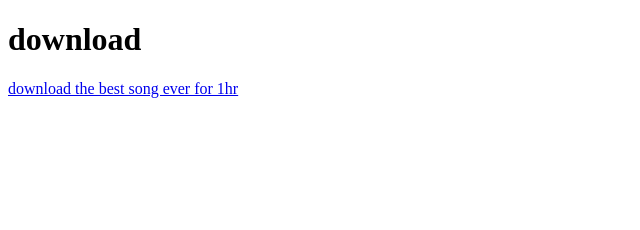
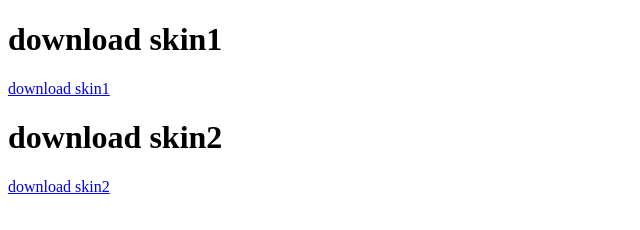
Before and after one commit to gungurbuz/idunnobro, a plain HTML site: page index.html in a window 1280 px wide. Shown: the whole page, without its empty margins (0-640 px from the left). Drawn offline with Linux system fonts and the light colour scheme.

Commit message:
overhaul now is a site for shkku_13's skins
based

```diff
--- a/index.html
+++ b/index.html
@@ -2,10 +2,12 @@
 <html lang="en" dir="ltr">
   <head>
     <meta charset="utf-8">
-    <title>polish cow song download</title>
+    <title>Shkku_13 skins download</title>
   </head>
   <body>
-    <h1>download</h1>
-     <a href="polish.mp3" download>download the best song ever for 1hr</a>
+    <h1>download skin1</h1>
+     <a href="polish.mp3" download>download skin1</a>
+    <h1>download skin2</h1>
+     <a href="polish.mp3" download>download skin2</a>
   </body>
 </html>
```
